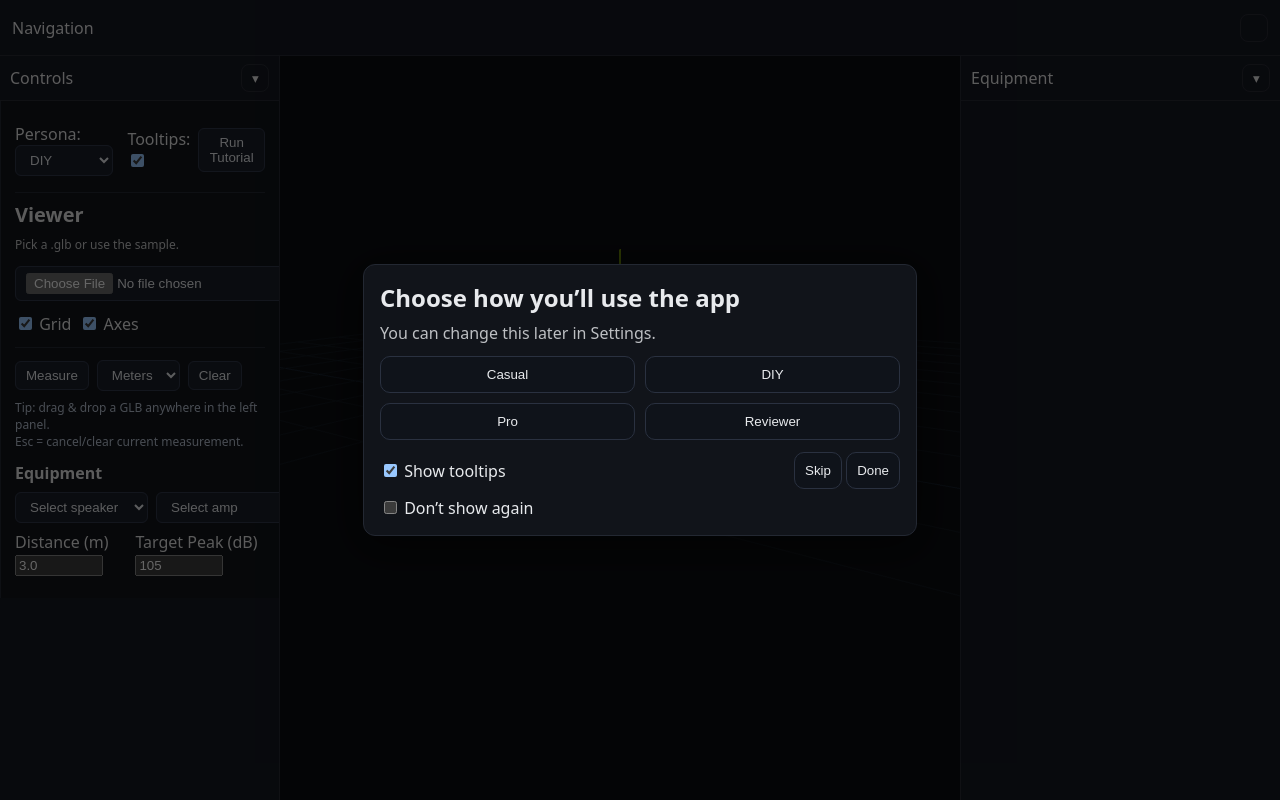
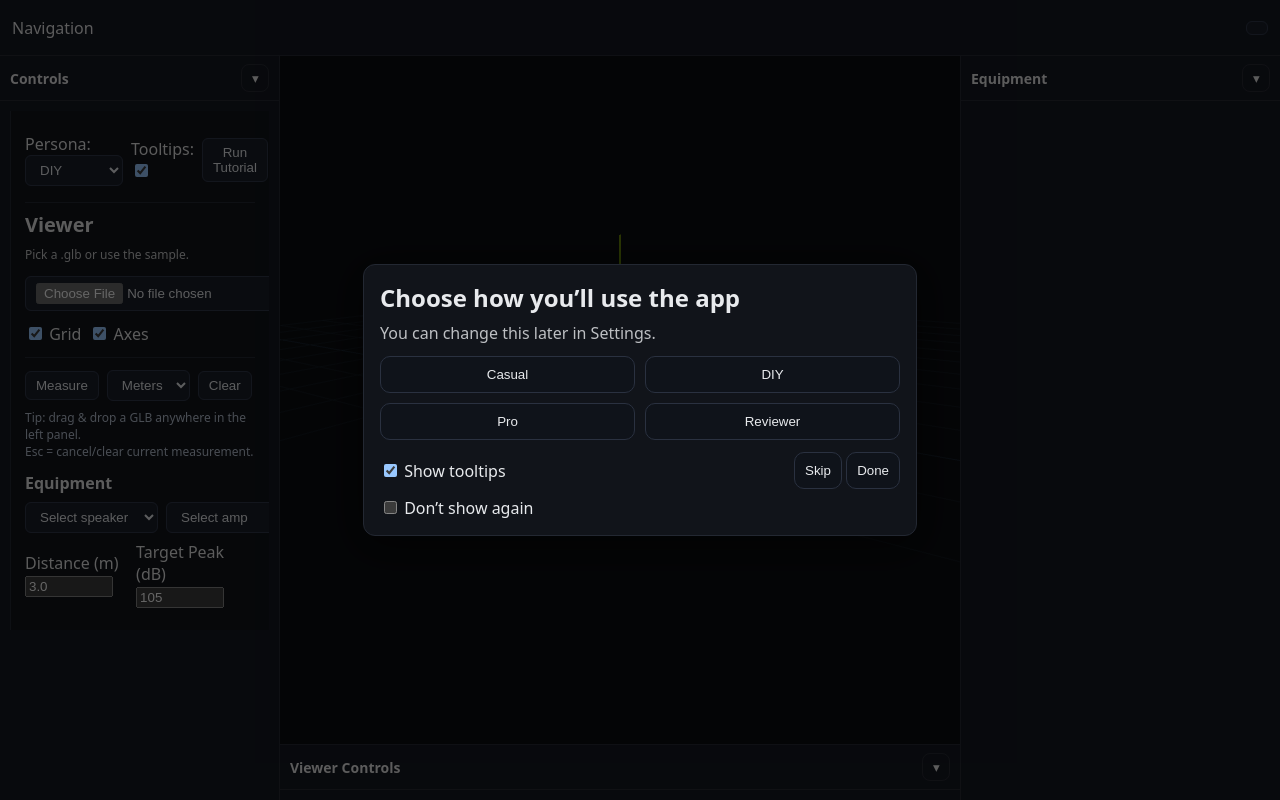
Before and after one commit to choover-prog/First-Repo-for-Room-Sim, a website built with Vite: page index.html in a window 1280 px wide. Built offline with nearby package versions, Linux system fonts and the light colour scheme.

Commit message:
feat: enforce five-region layout

```diff
--- a/index.html
+++ b/index.html
@@ -88,5 +88,6 @@
     <!-- ESM entry -->
     <script type="module" src="/src/main.js"></script>
     <script type="module" src="/src/ui/layout.js"></script>
+    <script type="module" src="/src/ui/layout-enforce.js"></script>
   </body>
 </html>
--- a/src/styles/layout.css
+++ b/src/styles/layout.css
@@ -1,30 +1,39 @@
 :root { --bg:#0f1115; --bg-panel:#151821; --fg:#e6e6e6; --line:rgba(255,255,255,0.08); }
-body { background:var(--bg); color:var(--fg); }
+body { background:var(--bg); color:var(--fg); margin:0; }
 #app {
   display:grid;
-  grid-template-rows:56px 1fr;
+  grid-template-rows:56px 1fr 56px;        /* header, middle, bottom bar */
   grid-template-columns:280px minmax(0,1fr) 320px;
   grid-template-areas:
-    "hdr hdr hdr"
-    "left view right";
+    "hdr   hdr   hdr"
+    "left  view  right"
+    "left  bottom right";
   height:100vh; width:100vw; overflow:hidden;
 }
-#appHeader { grid-area:hdr; display:flex; align-items:center; justify-content:space-between;
-  padding:0 12px; background:var(--bg-panel); border-bottom:1px solid var(--line);
-}
-#panelLeft  { grid-area:left;  background:var(--bg-panel); border-right:1px solid var(--line); min-width:0; overflow:hidden; }
-#panelRight { grid-area:right; background:var(--bg-panel); border-left:1px solid var(--line); min-width:0; overflow:hidden; }
-#view { grid-area:view; position:relative; min-width:0; }
-#view canvas { position:absolute; inset:0; width:100%; height:100%; z-index:0; display:block; }
-.panel__hdr { position:sticky; top:0; height:44px; display:flex; align-items:center; justify-content:space-between;
-  padding:0 10px; border-bottom:1px solid var(--line); background:var(--bg-panel); z-index:1;
-}
-.panel__toggle, #btnFullscreen {
-  width:28px; height:28px; border:1px solid var(--line); border-radius:8px;
-  background:transparent; color:var(--fg); cursor:pointer;
+#appHeader   { grid-area:hdr;   display:flex; align-items:center; justify-content:space-between;
+  padding:0 12px; background:var(--bg-panel); border-bottom:1px solid var(--line); }
+#panelLeft   { grid-area:left;   background:var(--bg-panel); border-right:1px solid var(--line); min-width:0; overflow:hidden; }
+#panelRight  { grid-area:right;  background:var(--bg-panel); border-left:1px solid var(--line); min-width:0; overflow:hidden; }
+#panelBottom { grid-area:bottom; background:var(--bg-panel); border-top:1px solid var(--line); min-height:0; overflow:hidden; }
+#view        { grid-area:view;   position:relative; min-width:0; min-height:0; }
+#view canvas { position:absolute; inset:0; width:100%; height:100%; display:block; z-index:0; }
+
+/* Panel chrome */
+.panel__hdr  { position:sticky; top:0; height:44px; display:flex; align-items:center; justify-content:space-between;
+  padding:0 10px; border-bottom:1px solid var(--line); background:var(--bg-panel); z-index:1; }
+.panel__title { font-weight:600; font-size:14px; }
+.panel__body { padding:10px; overflow:auto; height:calc(100% - 44px); }
+.icon-btn, .panel__toggle {
+  width:28px; height:28px; border:1px solid var(--line); border-radius:8px; background:transparent; color:var(--fg); cursor:pointer;
 }
 .panel__toggle::before { content:"▾"; display:block; text-align:center; transform:rotate(0deg); }
-#panelLeft.is-collapsed  .panel__toggle::before { transform:rotate(-90deg); }
-#panelRight.is-collapsed .panel__toggle::before { transform:rotate(90deg); }
-#app.is-fullscreen #panelLeft, #app.is-fullscreen #panelRight { display:none; }
-#app.is-fullscreen { grid-template-columns:0 minmax(0,1fr) 0; }
+#panelLeft.is-collapsed   .panel__toggle::before { transform:rotate(-90deg); }
+#panelRight.is-collapsed  .panel__toggle::before { transform:rotate(90deg); }
+#panelBottom.is-collapsed .panel__toggle::before { transform:rotate(180deg); }
+
+/* Fullscreen hides side/bottom panels, expands center */
+#app.is-fullscreen #panelLeft, #app.is-fullscreen #panelRight, #app.is-fullscreen #panelBottom { display:none; }
+#app.is-fullscreen { grid-template-rows:56px 1fr 0; grid-template-columns:0 minmax(0,1fr) 0; }
+
+/* Optional placeholder text style if region empty */
+.region__placeholder { opacity:0.4; font-size:12px; padding:10px; }
--- /dev/null
+++ b/src/ui/layout-enforce.js
@@ -0,0 +1,121 @@
+document.addEventListener('DOMContentLoaded', () => {
+  const $  = (s)=>document.querySelector(s);
+  const $$ = (s)=>[...document.querySelectorAll(s)];
+
+  // Require #view (the viewer). If missing, bail (don’t rebuild viewer).
+  const view = $('#view');
+  if (!view) { console.warn('[layout] #view missing; aborting non-destructive layout.'); return; }
+
+  // Ensure #app root exists and contains #view (non-destructive)
+  let app = $('#app');
+  if (!app) {
+    app = document.createElement('div'); app.id='app';
+    // Place at body start and then move existing nodes into it, preserving #view parentage
+    document.body.prepend(app);
+  }
+  if (view.parentElement !== app) app.appendChild(view);
+
+  // Helper to ensure a panel exists with hdr/title/toggle/body
+  function ensurePanel(id, title) {
+    let el = document.getElementById(id);
+    if (!el) {
+      el = document.createElement(id === 'appHeader' ? 'header' : (id === 'panelBottom' ? 'section' : 'aside'));
+      el.id = id;
+      if (id === 'appHeader') {
+        el.innerHTML = `<div class="panel__title">${title}</div><button id="btnFullscreen" class="icon-btn" title="Fullscreen" aria-label="Fullscreen">⤢</button>`;
+        app.prepend(el);
+      } else {
+        el.innerHTML = `
+          <div class="panel__hdr">
+            <div class="panel__title">${title}</div>
+            <button class="panel__toggle" data-target="${id}" aria-label="Collapse/Expand"></button>
+          </div>
+          <div class="panel__body" id="${id}Body"><div class="region__placeholder">${title}</div></div>`;
+        // Insert in correct grid order
+        if (id === 'panelLeft')  app.insertBefore(el, view);
+        else if (id === 'panelRight') app.appendChild(el);
+        else if (id === 'panelBottom') app.appendChild(el);
+      }
+    } else {
+      // If structure exists but missing chrome, patch minimal chrome
+      if (id !== 'appHeader' && !el.querySelector('.panel__hdr')) {
+        el.insertAdjacentHTML('afterbegin',
+          `<div class="panel__hdr">
+             <div class="panel__title">${title}</div>
+             <button class="panel__toggle" data-target="${id}" aria-label="Collapse/Expand"></button>
+           </div>`);
+      }
+      if (id !== 'appHeader' && !document.getElementById(id+'Body')) {
+        const body = document.createElement('div'); body.className='panel__body'; body.id=id+'Body';
+        el.appendChild(body);
+      }
+      if (id === 'appHeader' && !document.getElementById('btnFullscreen')) {
+        const fs = document.createElement('button'); fs.id='btnFullscreen'; fs.className='icon-btn'; fs.title='Fullscreen'; fs.ariaLabel='Fullscreen'; fs.textContent='⤢';
+        el.appendChild(fs);
+      }
+    }
+    return el;
+  }
+
+  // Ensure all regions
+  const header = ensurePanel('appHeader','Navigation');
+  const left   = ensurePanel('panelLeft','Controls');
+  const right  = ensurePanel('panelRight','Equipment');
+  const bottom = ensurePanel('panelBottom','Viewer Controls');
+
+  // If previous runs put “Controls” content in the right panel, move those nodes to left body.
+  function moveChildrenIfLabeled(srcBody, dstBody, keywords) {
+    if (!srcBody || !dstBody) return;
+    const nodes = [...srcBody.children];
+    nodes.forEach(n=>{
+      const text = (n.textContent||'').toLowerCase();
+      if (keywords.some(k=>text.includes(k))) dstBody.appendChild(n);
+    });
+  }
+  const leftBody   = document.getElementById('panelLeftBody');
+  const rightBody  = document.getElementById('panelRightBody');
+  const bottomBody = document.getElementById('panelBottomBody');
+
+  // Heuristic re-homing:
+  // Anything with “speaker”, “mlp”, “controls”, “measure”, “snap”, “camera” -> LEFT or BOTTOM depending on type
+  moveChildrenIfLabeled(rightBody, leftBody, ['controls','speaker','mlp','measure','snap','camera']);
+  // If there is an existing viewer toolbar (by role or class), move to bottom
+  const toolbar = document.querySelector('[data-role="viewer-toolbar"], .viewer-toolbar, #viewerToolbar');
+  if (toolbar && bottomBody) bottomBody.appendChild(toolbar);
+
+  // State persistence (left/bottom/right collapse + fullscreen)
+  const KEY_L='ui.leftCollapsed', KEY_B='ui.bottomCollapsed', KEY_R='ui.rightCollapsed', KEY_F='ui.fullscreen';
+  const state = {
+    leftCollapsed:   localStorage.getItem(KEY_L) === 'true',
+    bottomCollapsed: localStorage.getItem(KEY_B) === 'true',
+    rightCollapsed:  localStorage.getItem(KEY_R) === 'true',
+    fullscreen:      localStorage.getItem(KEY_F) === 'true',
+  };
+  const apply = ()=>{
+    left.classList.toggle('is-collapsed',   state.leftCollapsed);
+    bottom.classList.toggle('is-collapsed', state.bottomCollapsed);
+    right.classList.toggle('is-collapsed',  state.rightCollapsed);
+    app.classList.toggle('is-fullscreen',   state.fullscreen);
+  };
+  const save = ()=>{
+    localStorage.setItem(KEY_L, String(state.leftCollapsed));
+    localStorage.setItem(KEY_B, String(state.bottomCollapsed));
+    localStorage.setItem(KEY_R, String(state.rightCollapsed));
+    localStorage.setItem(KEY_F, String(state.fullscreen));
+  };
+  apply();
+
+  // Toggle handlers (no other wiring)
+  app.addEventListener('click', (e)=>{
+    const t = e.target.closest('.panel__toggle');
+    if (!t) return;
+    const id = t.getAttribute('data-target');
+    if (!id) return;
+    const m = { panelLeft:'leftCollapsed', panelBottom:'bottomCollapsed', panelRight:'rightCollapsed' }[id];
+    if (m) { state[m] = !state[m]; apply(); save(); }
+  });
+  const btnFS = document.getElementById('btnFullscreen');
+  btnFS && btnFS.addEventListener('click', ()=>{ state.fullscreen = !state.fullscreen; apply(); save(); });
+
+  console.info('[layout] 5-region layout enforced non-destructively.');
+});
```
